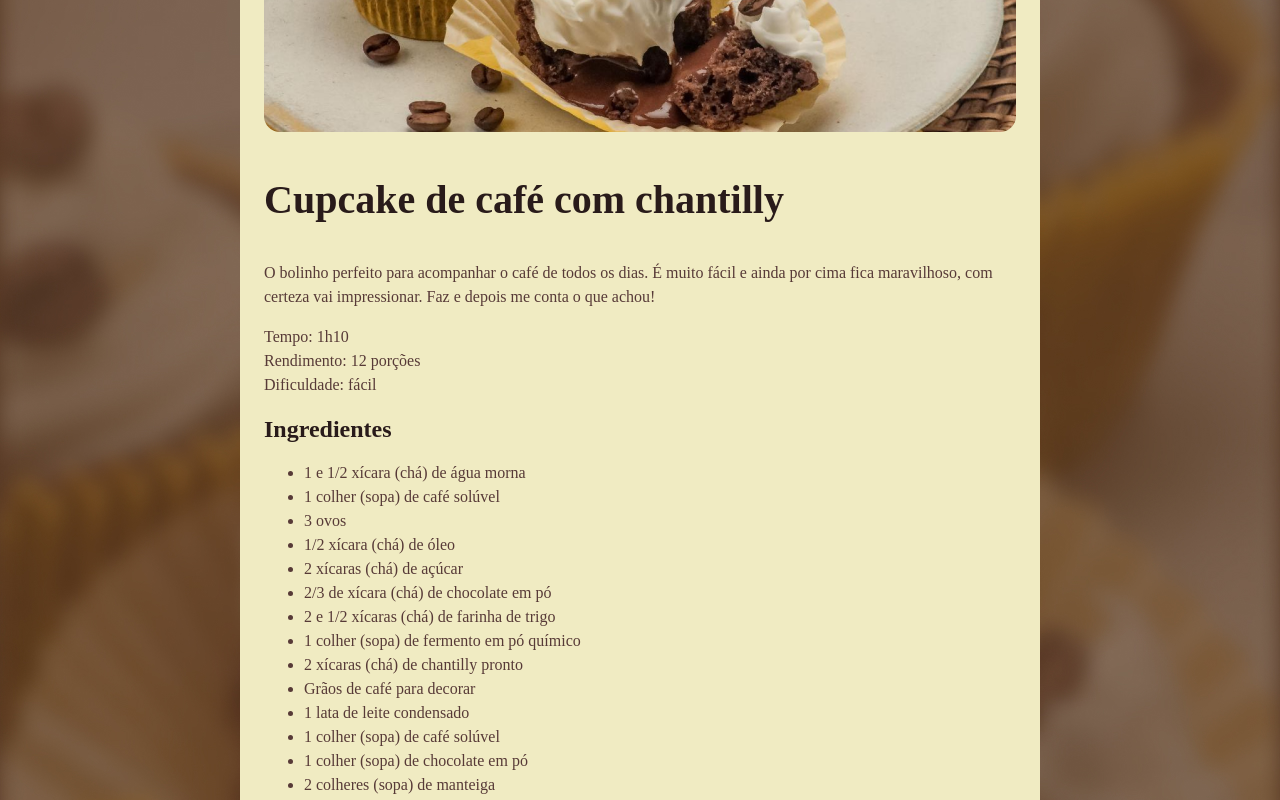
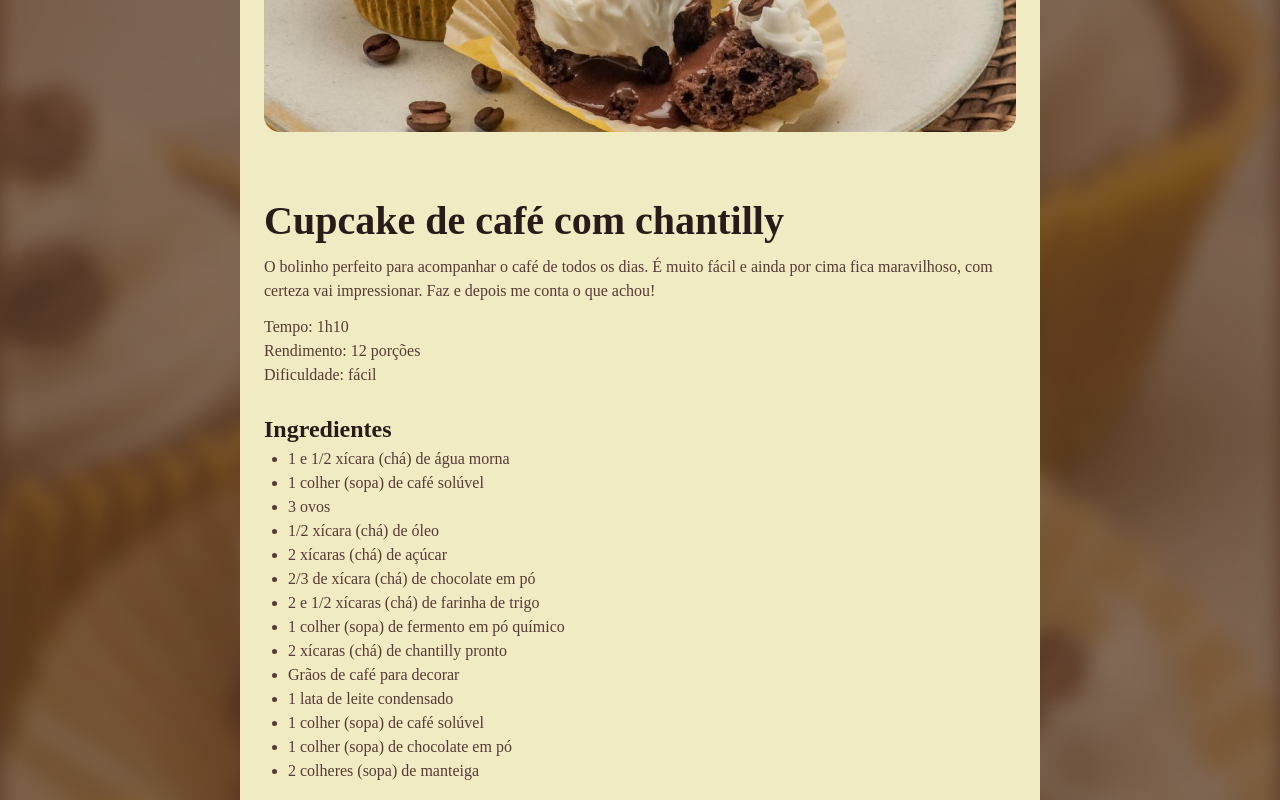
Before and after one commit to RodrigoFranci/Projeto, a plain HTML site: page index.html in a window 1280 px wide. Shown: the part 340-1140 px from the top of the page. Drawn offline with Linux system fonts and the light colour scheme; a web font is replaced by a local one.

Commit message:
personalizando espaços

```diff
--- a/style.css
+++ b/style.css
@@ -1,3 +1,10 @@
+*{
+    margin: 0;
+    padding: 0;
+
+}
+
+
 :root{
     font-family: "Alice", serif;
     line-height: 150%;
@@ -19,10 +26,25 @@ body{
     margin: 48px auto;
 }
 
+main{
+    padding: 24px;
+}
+
+
+section + section{
+    margin-top: 24px;
+}
+
+#about p + p{
+    margin-top: 12px;
+}
+
+
+
 h1{
     line-height: 140%;
     font-size: 40px;
-
+    margin-bottom: 4px;
 }
 
 h2{
@@ -31,4 +53,10 @@ h2{
 
 h1, h2{
     color: #291B1A;
+    margin-top: 4px;
+    line-height: 150%;
 }
+
+ul{
+    padding-left: 24px;
+}
```
